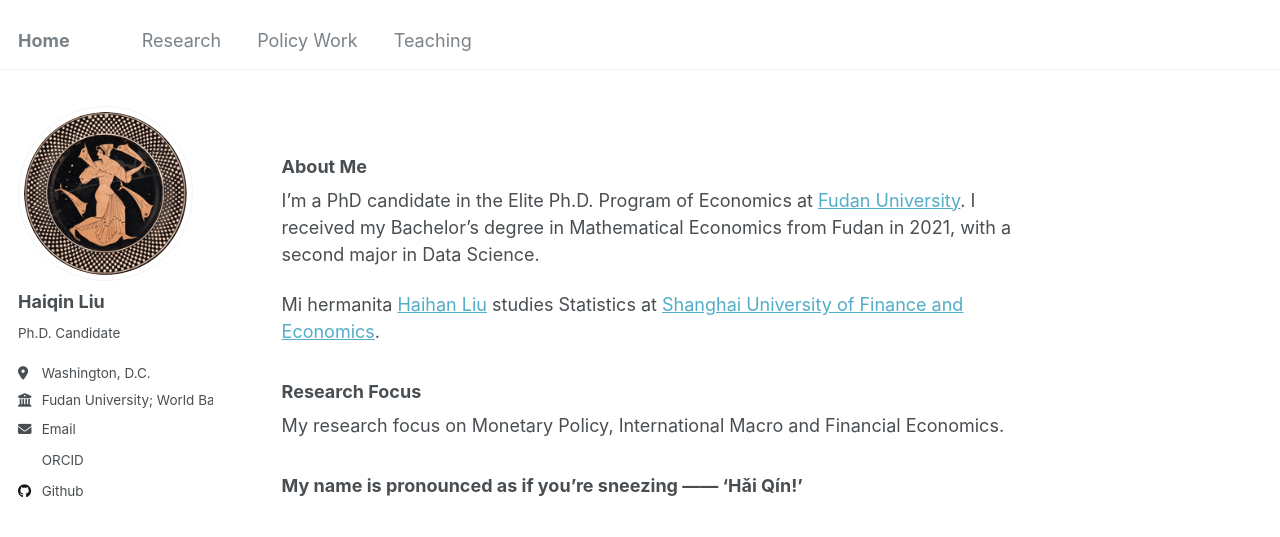
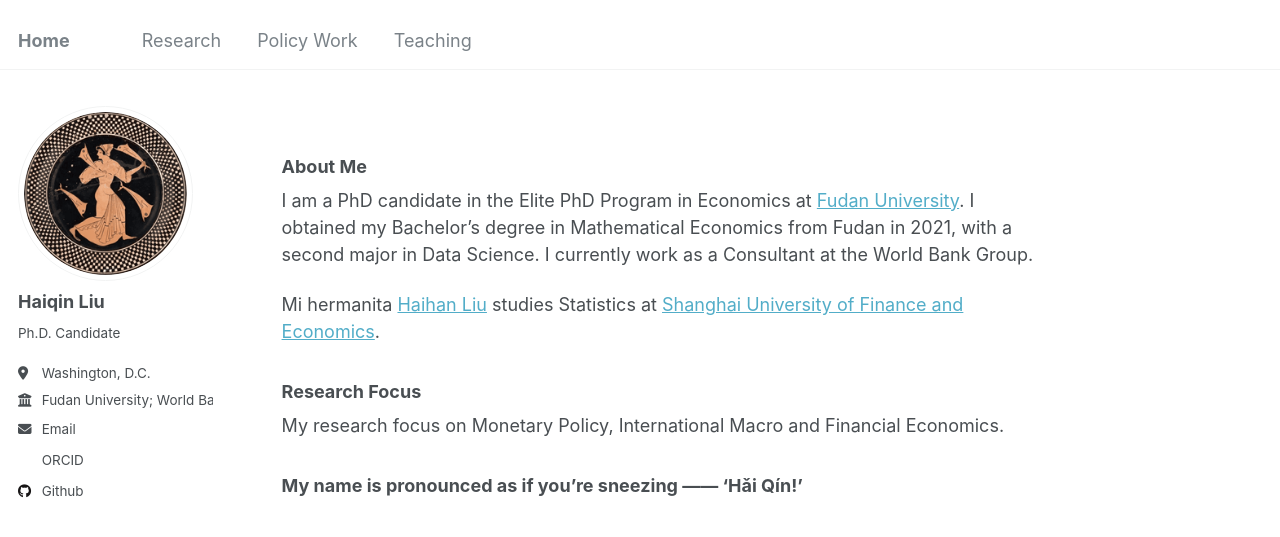
Before and after one commit to liuhaiqinFDU/liuhaiqinFDU.github.io, a Jekyll site: the page built from about.md, in a window 1280 px wide. Shown: the top 537 px of the page. Built offline with Jekyll 4.4.1, drawn with Linux system fonts in a browser that asks for light colours; some web fonts are replaced.

Commit message:
Update about.md

```diff
--- a/about.md
+++ b/about.md
@@ -9,7 +9,7 @@ redirect_from:
 
 ### About Me
 
-I'm a PhD candidate in the Elite Ph.D. Program of Economics at [Fudan University](https://www.fudan.edu.cn/en/). I received my Bachelor's degree in Mathematical Economics from Fudan in 2021, with a second major in Data Science.
+I am a PhD candidate in the Elite PhD Program in Economics at [Fudan University](https://www.fudan.edu.cn/en/). I obtained my Bachelor’s degree in Mathematical Economics from Fudan in 2021, with a second major in Data Science. I currently work as a Consultant at the World Bank Group.
 
 Mi hermanita [Haihan Liu](https://github.com/GraceHanLiu) studies Statistics at [Shanghai University of Finance and Economics](https://english.sufe.edu.cn/).
 
```
